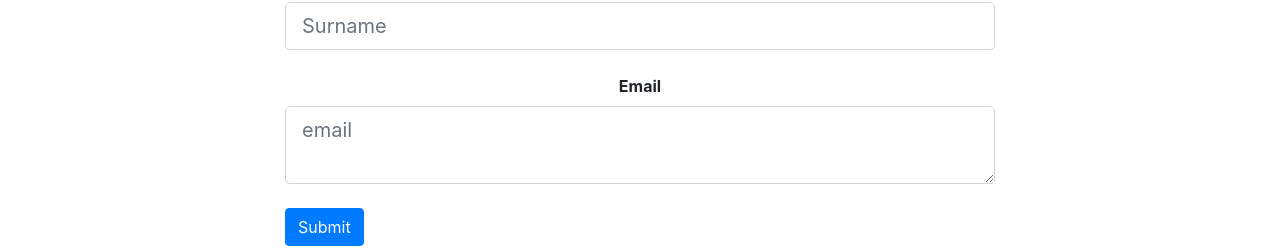
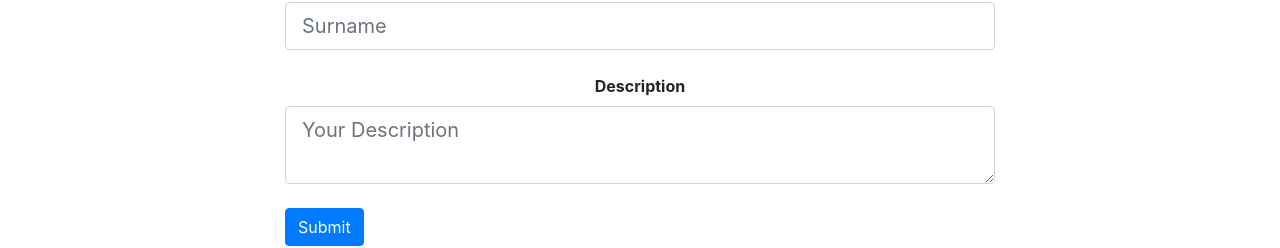
Before and after one commit to daleel1/assessment_feedback, a React (Create React App) app in the folder frontend/: page / in a window 1280 px wide. Shown: the part 356-604 px from the top of the page. Built offline with nearby package versions, Linux system fonts and the light colour scheme; no server answers.

Commit message:
adding text area descrioption

```diff
--- a/frontend/src/Componants/Fields.js
+++ b/frontend/src/Componants/Fields.js
@@ -7,7 +7,7 @@ export default class DetailForm extends React.Component {
     super(props);
     this.firstNameRef = React.createRef();
     this.surnameRef = React.createRef();
-        this.emailRef = React.createRef();
+    this.descriptionRef = React.createRef();
   }
 
   onSubmit = event => {
@@ -15,12 +15,12 @@ export default class DetailForm extends React.Component {
     const body = {
       someone_fname: this.firstNameRef.current.value.toUpperCase(),
       someone_surname: this.surnameRef.current.value.toUpperCase(),
-            someone_email: this.emailRef.current.value.toUpperCase()
+      someone_description: this.descriptionRef.current.value.toUpperCase()
     };
     if (
       body.someone_fname === "" ||
       body.someone_surname === "" ||
-            body.someone_email === ""
+      body.someone_description === ""
     ) {
       alert("Hello! filds cannot be empty!!");
     }
@@ -35,7 +35,7 @@ export default class DetailForm extends React.Component {
       .then(response => {
         this.firstNameRef.current.value = "";
         this.surnameRef.current.value = "";
-                this.emailRef.current.value = "";
+        this.descriptionRef.current.value = "";
         this.setState({ message: true });
       })
       .then(console.log(body))
@@ -71,14 +71,13 @@ export default class DetailForm extends React.Component {
                     ref={this.surnameRef}
                   />
                   <br />
-                                    <label className="font-weight-bold" htmlFor="email">
-                                        Email
+                  <label className="font-weight-bold" htmlFor="description">
+                    Description
                   </label>
                   <textarea
                     className="input form-control form-control-lg"
-                                        placeholder="email"
-                                        ref={this.emailRef}
-                                        type="email"
+                    placeholder="Your Description"
+                    ref={this.descriptionRef}
                     row="8"
                   />
                   <br />
```
Lines whose indentation alone changed are shown as unchanged.
